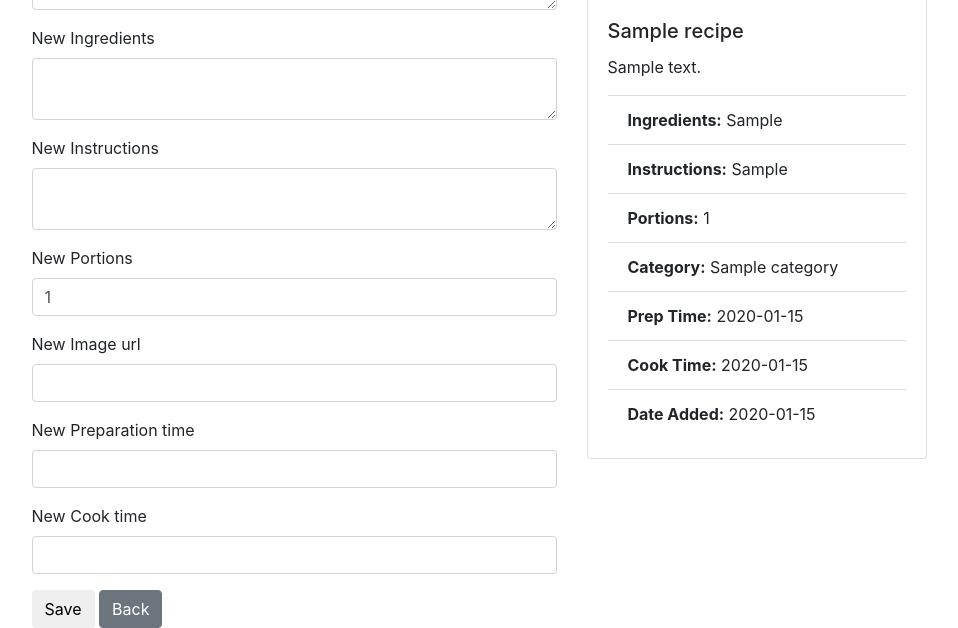
After one commit to alecksandr26/recipe-app-web, a Flask app: page /recipe/1/edit in a window 1280 px wide. The commit adds this page. Shown: the part 435-1063 px from the top of the page, without its empty margins (161-1119 px from the left). Run offline with Flask 3, Linux system fonts and the light colour scheme; a user stored in the database is signed in; tables that the repository leaves empty hold one stand-in row (values such as "Sample post"); some libraries are stand-ins or nearby versions.

Commit message:
Almost done with the one of the CRUDS of the recipes

```diff
--- a/app/auth/routes.py
+++ b/app/auth/routes.py
@@ -139,7 +139,6 @@ def signup_post():
 
     db.session.commit()
 
-
     # Create the session and login it
     user_session = UserSession(user_model)
     login_user(user_session)
--- a/app/forms/__init__.py
+++ b/app/forms/__init__.py
@@ -1,5 +1,5 @@
 from app.forms.login import LoginForm
 from app.forms.signup import SignUpForm
 from app.forms.settings import SettingsForm
-from app.forms.recipe import RecipeCreateForm
+from app.forms.recipe import RecipeCreateForm, RecipeUpdateForm
 from app.forms.home import HomeSearchForm
--- a/app/forms/recipe.py
+++ b/app/forms/recipe.py
@@ -29,9 +29,26 @@ class RecipeCreateForm(FlaskForm):
         super(RecipeCreateForm, self).__init__(*args, **kwargs)
         self.category.choices = [(c.id, c.name) for c in Category.query.all()]
 
+# The people can comment recipes
+class RecipeCommentForm(FlaskForm):
+    pass
 
 
+# Create the recipe form
+class RecipeUpdateForm(FlaskForm):
+    new_name = StringField("New Name")
+    new_category = SelectField("New Category", choices=[], coerce=int)
+    new_desc = TextAreaField("New Description")
+    new_ingre = TextAreaField("New Ingredients")
+    new_instru = TextAreaField("New Instructions")
+    new_portions = IntegerField("New Portions", validators=[NumberRange(min=1, max=20)], default = 1)
+    new_url = URLField("New Image url")
+    new_preptime = StringField("New Preparation time")
+    new_cooktime = StringField("New Cook time")
+    # We are going to create our own submit button
+    # submit = SubmitField("Save")
 
-# The people can comment recipes
-class RecipeCommentFrom(FlaskForm):
-    pass
+    # Construct the forms and get the choices from the database
+    def __init__(self, *args, **kwargs):
+        super(RecipeUpdateForm, self).__init__(*args, **kwargs)
+        self.new_category.choices = [(c.id, c.name) for c in Category.query.all()]
--- a/app/forms/settings.py
+++ b/app/forms/settings.py
@@ -10,4 +10,4 @@ class SettingsForm(FlaskForm):
         EqualTo("confirm", message = "Passwords must match")
     ])
     confirm = PasswordField("Repeat New Password")
-    submit = SubmitField("Submit")
+    submit = SubmitField("Save")
--- a/app/models/recipe.py
+++ b/app/models/recipe.py
@@ -21,7 +21,6 @@ class Recipe(db.Model):
                  iduser: int, portions : int = 1, url : str = "", preptime : str = "", cooktime : str = ""):
         # Assert each argument
 
-        print("protions: ", portions)
         assert isinstance(ingredients, str)
         assert isinstance(idcategory, int)
         assert isinstance(instructions, str)
--- a/app/recipe/routes.py
+++ b/app/recipe/routes.py
@@ -7,8 +7,8 @@ from flask_login import login_user, login_required, logout_user, current_user
 
 # To push new data to the database
 from app.extensions import db
-from app.forms import RecipeCreateForm, HomeSearchForm
-from app.models import Recipe, List, ListRecipes, User
+from app.forms import RecipeCreateForm, HomeSearchForm, RecipeCreateForm, RecipeUpdateForm
+from app.models import Recipe, List, ListRecipes, User, Category
 
 # To allow the corss origins
 from flask_cors import cross_origin
@@ -94,7 +94,56 @@ def view(id : int):
         contex["owner"] = owner.username
         contex["is_owner"] = False
 
+
+    # Finally fetch the category name
+    contex["category_name"] = Category.query.filter_by(id = recipe_model.idcategory).first().name
+
     return render_template("recipe/view.html", **contex)
+
+@bp.route("/<int:id>/edit", methods = ["PUT"])
+@login_required
+def update(id : int):
+    recipe_update_form = RecipeUpdateForm()
+
+    recipe = Recipe.query.filter_by(id = id).first()
+
+    if recipe == None:
+        return jsonify({"message" : f"The recipe {id} doesn't exist what are you doing pal >:|",
+                        "success" : False})
+
+    if recipe.iduser != int(current_user.id):
+        return jsonify({"message" : f"The recipe {id} doesn't belong to you pal >:|",
+                        "success" : False})
+
+    print(recipe_update_form.data)
+    if recipe_update_form.new_category.data:
+        recipe.idcategory = recipe_update_form.new_category.data
+
+    if recipe_update_form.new_name.data:
+        recipe.name = recipe_update_form.new_name.data
+
+
+    # Update the recipe
+    db.session.commit()
+    return jsonify({"message" : f"Recipe {recipe.id} updated", "success" : True})
+
+@bp.route("/<int:id>/edit", methods = ["GET"])
+@login_required
+def edit(id : int):
+
+    recipe = Recipe.query.filter_by(id = id).first()
+    if recipe == None:
+        return redirect(url_for("home.home",
+                                error = f"The recipe {id} doesn't exist what are you doing pal >:|"),
+                        code = 303)
+
+    contex = {"error" : request.args.get("get")}
+    contex["recipe_update_form"] = RecipeUpdateForm()
+    contex["recipe"] = recipe
+
+    # Finally fetch the category name
+    contex["category_name"] = Category.query.filter_by(id = recipe.idcategory).first().name
+    return render_template("recipe/edit.html", **contex)
 
 
 @bp.route("/<int:id>", methods = ["DELETE"])
--- a/app/templates/recipe/delete_button.html
+++ b/app/templates/recipe/delete_button.html
@@ -1,7 +1,7 @@
 {% if is_owner %}
+<a href="{{ url_for("recipe.edit", id = recipe.id) }}" class="btn btn-primary">Edit</a>
 <button type="submit" class="btn btn-danger" onclick="deleteRecipe()"
 	data-csrf-token="{{ csrf_token() }}">Delete</button>
-
 {% endif %}
 <script>
     function deleteRecipe() {
@@ -28,7 +28,7 @@ console.log(data.message)
         window.location.replace('{{ url_for("home.home") }}');
 }
 else  {
-url = '{{ url_for("recipe.view", id = recipe.id) }}' + "?error=" + data.message;
+url = '{{ url_for("home.home") }}' + "?error=" + data.message;
 window.location.replace(url);
 }
 })
--- /dev/null
+++ b/app/templates/recipe/edit.html
@@ -0,0 +1,103 @@
+{% extends 'base.html' %}
+
+<!-- Import what the forms -->
+{% import 'bootstrap/wtf.html' as wtf %}
+
+{% block header %}
+{% include 'navbar.html' %}
+{% endblock %}
+
+{% block main %}
+
+<div class="d-flex justify-content-center">
+    <h1 class="display-4">{% block title %} Edit {{ recipe.name }} {% endblock %}</h1>
+</div>
+
+<div class="text-center">
+  {% if error %}
+    <div class="alert alert-danger" role="alert">
+      {{ error }}
+    </div>
+  {% endif %}
+</div>
+
+<div class="container mt-5">
+<!-- Recipe title and description -->
+
+<div class="container mt-5">
+    <div class="row justify-content-center">
+	<div class="col-md-6">
+	    <form>
+		{{ wtf.quick_form(recipe_update_form) }}
+		<button type="submit" class="btn" onclick="updateRecipe()"
+			data-csrf-token="{{ csrf_token() }}">Save</button>
+			<script>
+	    function updateRecipe() {
+const button = event.target;
+if (confirm("Are you sure you want to update this recipe?")) {
+const csrf_token = button.getAttribute('data-csrf-token');
+fetch('{{ url_for("recipe.update", id=recipe.id) }}', {
+    method: "PUT",
+    headers: {
+        'X-CSRFToken': csrf_token
+    }
+})
+.then(response => {
+    if (response.ok) {
+        return response.json();
+    }
+    throw new Error("Network response was not ok.");
+})
+.then(data => {
+// Checks the error
+    if (data.message === "Recipe {{ recipe.id }} updated") {
+        window.location.replace('{{ url_for("recipe.view", id=recipe.id) }}');
+}
+else  {
+url = '{{ url_for("home.home") }}' + "?error=" + data.message;
+window.location.replace(url);
+}
+})
+}}
+    </script>
+
+		<button onclick="goBack()" class="btn btn-secondary">Back</button>
+		<script>
+		function goBack() {
+                     window.history.back();
+		}
+		</script>
+	    </form>
+	</div>
+	<div class="col-md-4">
+	    <div class="card mb-4 shadow-sm">
+		<img class="card-img-top" src="{{ recipe.url }}" alt="{{ recipe.name }}" />
+		<div class="card-body">
+		    <h5 class="card-title">{{ recipe.name }}</h5>
+		    <p class="card-text text-truncate">{{ recipe.description }}</p>
+		    <ul class="list-group list-group-flush">
+			<li class="list-group-item text-truncate">
+
+			    <b>Ingredients:</b> {{ recipe.ingredients }}</li>
+			<li class="list-group-item text-truncate">
+
+			    <b>Instructions:</b> {{ recipe.instructions }}</li>
+			<li class="list-group-item"><b>Portions:</b> {{ recipe.portions }}</li>
+			<li class="list-group-item"><b>Category:</b> {{ category_name }}</li>
+			{% if recipe.preptime %}
+			<li class="list-group-item"><b>Prep Time:</b> {{ recipe.preptime }}</li>
+			{% endif %}
+			{% if recipe.cooktime %}
+			<li class="list-group-item"><b>Cook Time:</b> {{ recipe.cooktime }}</li>
+			{% endif %}
+			<li class="list-group-item"><b>Date Added:</b> {{
+			    recipe.datetime.strftime('%Y-%m-%d') }}</li>
+		    </ul>
+		</div>
+	    </div>
+	</div>
+
+    </div>
+    </div>
+</div>
+{% endblock %}
```
Also changed, not shown: app/templates/recipe/card.html (+5 -3 lines), app/templates/recipe/view.html (+19 -9 lines), 1 other file.
